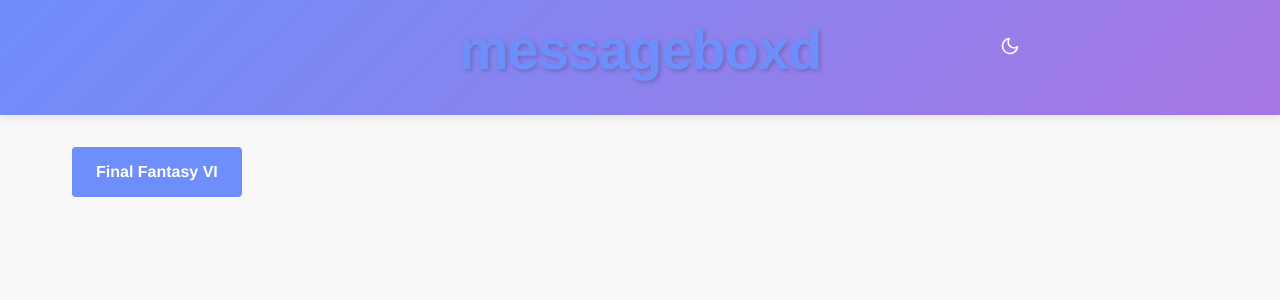
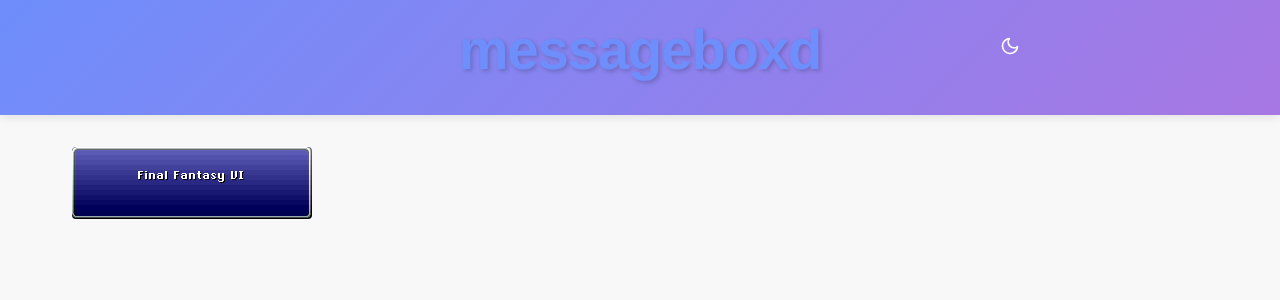
Before and after one commit to HenryHey/messageboxd, a Jekyll site: the page built from index.html, in a window 1280 px wide. Shown: the top 300 px of the page. Built offline with Jekyll 4.4.1, drawn with Linux system fonts in a browser that asks for light colours.

Commit message:
Made FF6 link an image

```diff
--- a/assets/css/styles.css
+++ b/assets/css/styles.css
@@ -178,6 +178,20 @@ a:hover {
     text-decoration: none;
 }
 
+/* Button image styles */
+.button-image {
+    max-width: 100%;
+    height: auto;
+    display: block;
+    border-radius: 4px;
+    transition: transform 0.2s ease, opacity 0.2s ease;
+}
+
+.button-image:hover {
+    transform: scale(1.05);
+    opacity: 0.9;
+}
+
 /* Responsive adjustments */
 @media (max-width: 768px) {
     .hero-title {
--- a/index.html
+++ b/index.html
@@ -2,4 +2,4 @@
 layout: default
 title: messageboxd
 ---
-<a href="ff6/ff6.html" class="button">Final Fantasy VI</a>
+<a href="ff6/ff6.html"><img src="/assets/img/ff6.png" alt="Final Fantasy VI" class="button-image"></a>
```
Also changed, not shown: assets/img/ff6.png (added).
